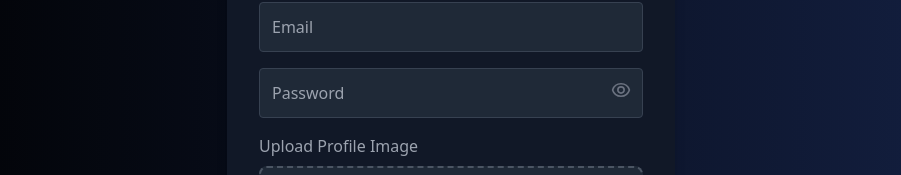
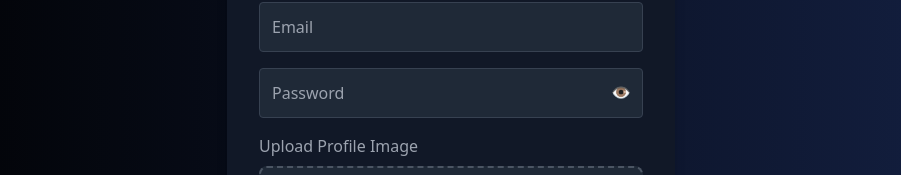
Before and after one commit to someshraju27/soblog, a React (Create React App) app in the folder client/: page /signup in a window 1280 px wide. Shown: the part 269-444 px from the top of the page, without its empty margins (189-1090 px from the left). Built offline with nearby package versions, Linux system fonts and the light colour scheme; the HTML template or start-up script is replaced by a standard one.

Commit message:
Update Signup.js

```diff
--- a/client/src/Signup.js
+++ b/client/src/Signup.js
@@ -238,38 +238,7 @@ const Signup = () => {
                             className="absolute right-3 top-3 cursor-pointer text-gray-500 hover:text-gray-300"
                             onClick={handlePasswordToggle}
                         >
-                            {showPassword ? (
-                                <svg
-                                    xmlns="http://www.w3.org/2000/svg"
-                                    fill="none"
-                                    viewBox="0 0 24 24"
-                                    stroke="currentColor"
-                                    className="w-5 h-5"
-                                >
-                                    <path
-                                        strokeLinecap="round"
-                                        strokeLinejoin="round"
-                                        strokeWidth="2"
-                                        d="M13.875 18.825A10.97 10.97 0 0112 19c-4.418 0-8.418-2.64-10.125-6.56a1.012 1.012 0 010-.88C3.582 7.64 7.582 5 12 5c1.316 0 2.573.23 3.75.65M15 12a3 3 0 11-6 0 3 3 0 016 0zm0 0L21 21M3 3l6 6"
-                                    />
-                                </svg>
-                            ) : (
-                                <svg
-                                    xmlns="http://www.w3.org/2000/svg"
-                                    fill="none"
-                                    viewBox="0 0 24 24"
-                                    stroke="currentColor"
-                                    className="w-5 h-5"
-                                >
-                                    <path
-                                        strokeLinecap="round"
-                                        strokeLinejoin="round"
-                                        strokeWidth="2"
-                                        d="M12 4.5c-4.64 0-8.577 3.01-9.964 7.178a1.012 1.012 0 000 .639C3.423 16.49 7.36 19.5 12 19.5c4.64 0 8.577-3.01 9.964-7.178a1.012 1.012 0 000-.639C20.577 7.51 16.64 4.5 12 4.5zm0 11.25a3.75 3.75 0 110-7.5 3.75 3.75 0 010 7.5z"
-                                    />
-                                </svg>
-                            )}
-                        </span>
+                            {showPassword ? "🙈" : "👁️"}                        </span>
                     </div>
                     {errors.password && (
                         <p className="text-red-400 text-sm mt-1">{errors.password}</p>
```
